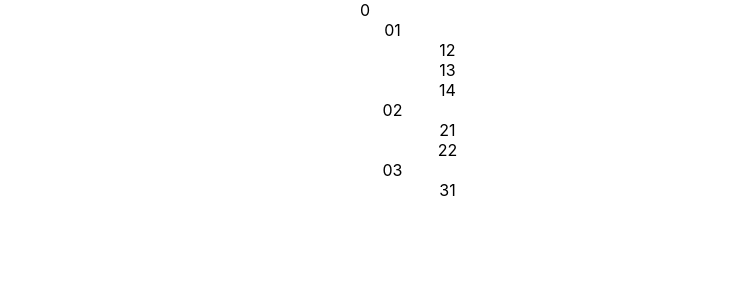
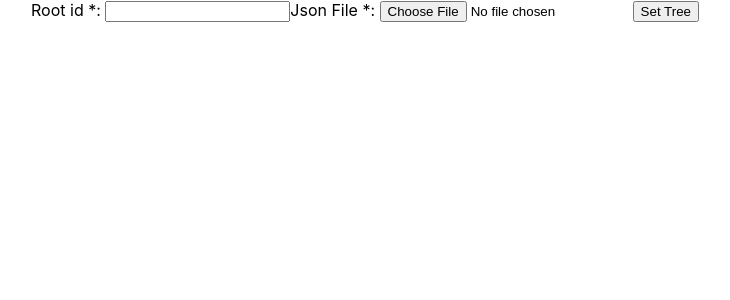
Before and after one commit to petersantoso94/json-tree-generator, a React (Create React App) app: page / in a window 1280 px wide. Shown: the top 300 px of the page, without its empty margins (275-1005 px from the left). Built offline with nearby package versions, Linux system fonts and the light colour scheme.

Commit message:
using user input for parent and json file

```diff
--- a/src/App.tsx
+++ b/src/App.tsx
@@ -1,7 +1,5 @@
-import React from 'react';
-import treedata from './treedata.json';
+import React, { useState } from 'react';
 import './App.css';
-import LeafNode from './components/LeafNode';
 
 export interface IJsonData {
   parent: string;
@@ -46,18 +44,59 @@ const TreeComponent: React.FC<ITreeComponentProps> = ({ parent, treeChildren, le
   )
 }
 
-const RemoveDuplicate = (data: IJsonData) => {
+const App = () => {
+  // form input
+  const [parentInput, setparentInput] = useState("")
+  const [treeInput, settreeInput] = useState<IJsonData[]>([])
+  const [printTree, setprintTree] = useState(false)
 
-}
+  let treeStructure = null;
+  if (printTree && parentInput && treeInput && treeInput.length > 0) {
+    let filteredArr = treeInput.filter((v, i, a) => a.findIndex(t => (t.name === v.name && t.parent === v.parent)) === i)
+    let treeData = treeRecursive(parentInput, [...filteredArr]);
+    treeStructure = Object.keys(treeData).map(parent => (<TreeComponent key={0 + parent} parent={parent} treeChildren={treeData[parent]} level={0}></TreeComponent>))
+  }
 
-const App = () => {
-  let filteredArr = treedata.filter((v, i, a) => a.findIndex(t => (t.name === v.name && t.parent === v.parent)) === i)
-  treeData = treeRecursive('0', [...filteredArr]);
-  const treeStructure = Object.keys(treeData).map(parent => (<TreeComponent key={0 + parent} parent={parent} treeChildren={treeData[parent]} level={0}></TreeComponent>))
-
+  const setTreeFunctionHandler = () => {
+    if (parentInput) {
+      setprintTree(true)
+    } else {
+      alert("Please set root id!")
+    }
+  }
+  const rootIdOnchangeHandler = (event: React.ChangeEvent<HTMLInputElement>) => {
+    if (printTree) {
+      setprintTree(false);
+    }
+    setparentInput(event.target.value)
+  }
+  const jsonFileInputHandler = (event: React.ChangeEvent<HTMLInputElement>) => {
+    const file = event.target.files![0]
+    if (!file || file.type !== "application/json") {
+      event.target.value = "";
+      alert("Please choose a valid file");
+      return;
+    }
+    var reader = new FileReader();
+    reader.onload = onReaderLoad;
+    reader.readAsText(file);
+  }
+  const onReaderLoad = (event: any) => {
+    try {
+      let jsonObject: IJsonData[] = JSON.parse(event.target.result);
+      settreeInput(jsonObject);
+    } catch (error) {
+      alert(error)
+    }
+  }
   return (
     <div className="App">
-      {treeStructure}
+      Root id *: <input type="text" onChange={rootIdOnchangeHandler} value={parentInput}></input>
+      Json File *: <input type="file" onChange={jsonFileInputHandler} accept=".json"></input>
+      <button onClick={setTreeFunctionHandler}>Set Tree</button>
+      <div style={{ marginTop: '20px' }}>
+        {treeStructure}
+      </div>
     </div>
   );
 }
--- a/src/treedata.json
+++ b/src/treedata.json
@@ -37,5 +37,13 @@
     {
         "parent": "03",
         "name": "31"
+    },
+    {
+        "parent": "31",
+        "name": "311"
+    },
+    {
+        "parent": "31",
+        "name": "312"
     }
 ]
```
Also changed, not shown: src/components/LeafNode.tsx (deleted, +0 -14 lines).
